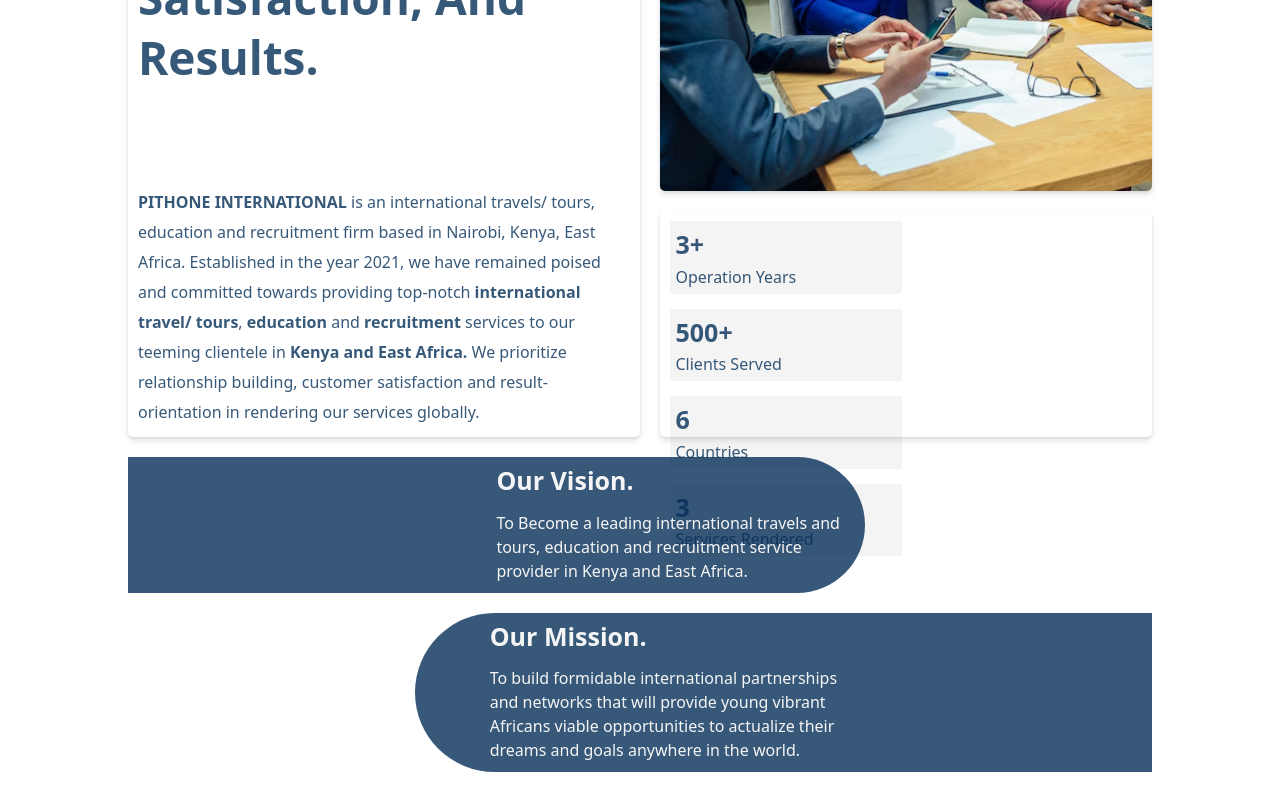
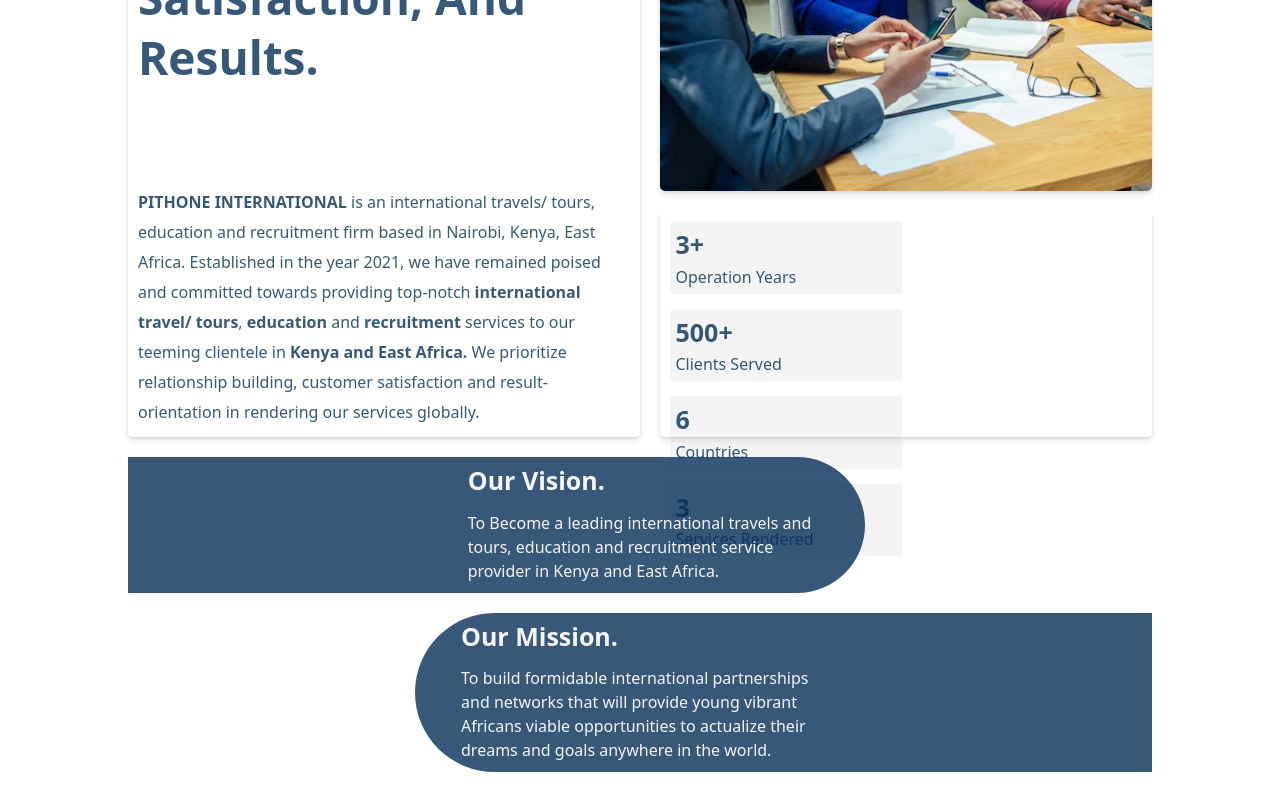
Before and after one commit to 1wes/pithone-international, a React (Vite) app: page / in a window 1280 px wide. Shown: the part 1157-1957 px from the top of the page. Built offline with nearby package versions, Linux system fonts and the light colour scheme.

Commit message:
style(about): change mission and vision statement alignment

```diff
--- a/src/components/about.css
+++ b/src/components/about.css
@@ -114,8 +114,12 @@
     justify-content:20%;
 }
 
+.vision > .statement{
+    margin-right: 4%;
+}
+
 .mission > .statement{
-    margin-left: 9%;
+    margin-left: 5%;
 }
 
 .statement{
```
